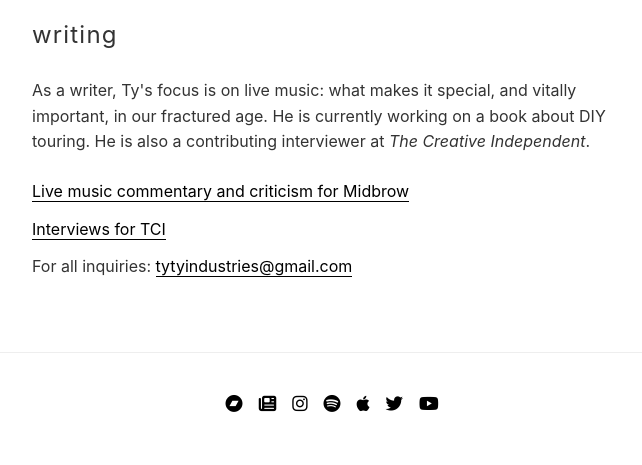
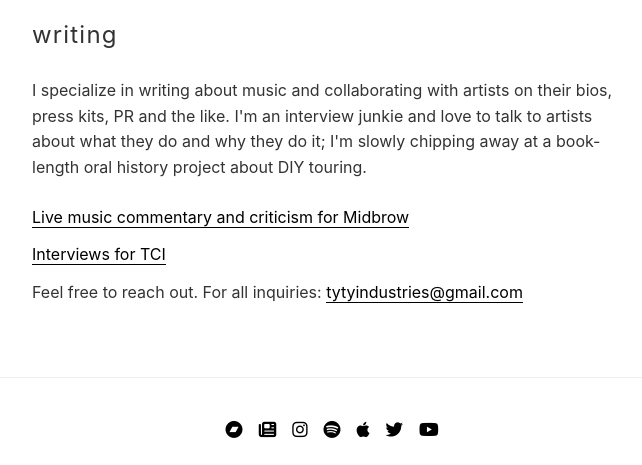
Before and after one commit to abethcrane/tymaxwell, a Jekyll site: the page built from writing.html, in a window 1280 px wide. Shown: the part 643-1108 px from the top of the page, without its empty margins (308-950 px from the left). Built offline with Jekyll 4.4.1, drawn with Linux system fonts in a browser that asks for light colours; before the commit the page ends 1082 px from its top, so only the background shows below that.

Commit message:
Update writing.html

```diff
--- a/writing.html
+++ b/writing.html
@@ -8,11 +8,11 @@
         <img src="{{ '/images/brick-wall.png' | relative_url }}" alt="Photo" class="page-photo">
     </div>
     <h2>Writing</h2>
-    <p>As a writer, Ty's focus is on live music: what makes it special, and vitally important, in our fractured age. He is currently working on a book about DIY touring. He is also a contributing interviewer at <em>The Creative Independent</em>.</p>
+    <p>I specialize in writing about music and collaborating with artists on their bios, press kits, PR and the like. I'm an interview junkie and love to talk to artists about what they do and why they do it; I'm slowly chipping away at a book-length oral history project about DIY touring.</p>
 
     <ul class="links-list">
         <li><a href="https://midbrow.org/tyler/">Live music commentary and criticism for Midbrow</a></li>
         <li><a href="https://thecreativeindependent.com/people/ty-maxwell/">Interviews for TCI</a></li>
     </ul>
-    <p>For all inquiries: <a href="mailto:tytyindustries@gmail.com">tytyindustries@gmail.com</a></p>
+    <p>Feel free to reach out. For all inquiries: <a href="mailto:tytyindustries@gmail.com">tytyindustries@gmail.com</a></p>
 </div>
```
